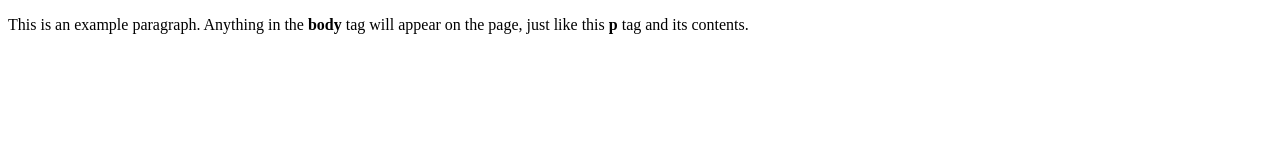
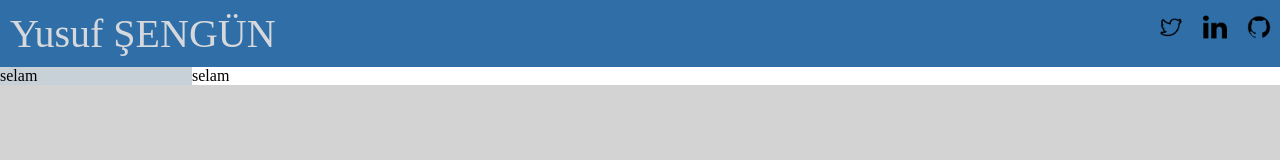
Before and after one commit to yusuf-sengun/yusuf-sengun.github.io, a plain HTML site: page index.html in a window 1280 px wide. Drawn offline with Linux system fonts and the light colour scheme.

Commit message:
Web site

```diff
--- a/index.html
+++ b/index.html
@@ -1,9 +1,26 @@
 <!doctype html>
 <html>
   <head>
-    <title>This is the title of the webpage!</title>
+    <link rel="stylesheet" type="text/css" href="styles.css">
+    <title>Yusuf Şengün</title>
   </head>
   <body>
-    <p>This is an example paragraph. Anything in the <strong>body</strong> tag will appear on the page, just like this <strong>p</strong> tag and its contents.</p>
+    <div class="navbar">
+      <div class="name">Yusuf ŞENGÜN</div>
+      <div class="icons">
+        <a href="https://twitter.com/yusufsngn" target="new_blank"><img src="icons/tw.png" width="24px" height="24px" target="new_blank" ></a>
+        <a href="https://www.linkedin.com/in/yusuf-%C5%9Feng%C3%BCn-3a3784193/"><img src="icons/in.png" width="24px" height="24px" ></a>
+        <a href="https://github.com/yusuf-sengun" target="new_blank"><img src="icons/git.png" width="24px" height="24px" ></a>
+      </div>
+    </div>
+    <div class="left-menu">
+      selam
+
+
+
+    </div>
+    <div class="context">
+      selam
+    </div>
   </body>
 </html>
--- /dev/null
+++ b/styles.css
@@ -0,0 +1,46 @@
+body{
+	background-color:#D3D3D3;
+	padding: 0;
+	margin: 0;
+}
+
+.navbar{
+	background-color: #2F6EA7;
+	width: 100%;
+	height: 30%;
+	float: left;
+}
+
+.name{
+	color: #D5D8DC;
+	font-size: 40px;
+	padding: 10px;
+	float: left;
+}
+
+.icons{
+	display: flex;
+	justify-content: center;
+	width: 120px;
+	height: 100%;
+	padding: 5px;
+	float: right;
+}
+.icons a{
+	padding: 10px;
+}
+
+
+.left-menu{
+	background-color: #C8D0D8;
+	height: 100%;
+	width: 15%;
+	float: left;
+}
+
+.context{
+	background-color: white;
+	height: 100%;
+	width: 85%;
+	float: left;
+}
```
Also changed, not shown: icons/git.png (added), icons/in.png (added), icons/tw.png (added), profile.jpg (added).
